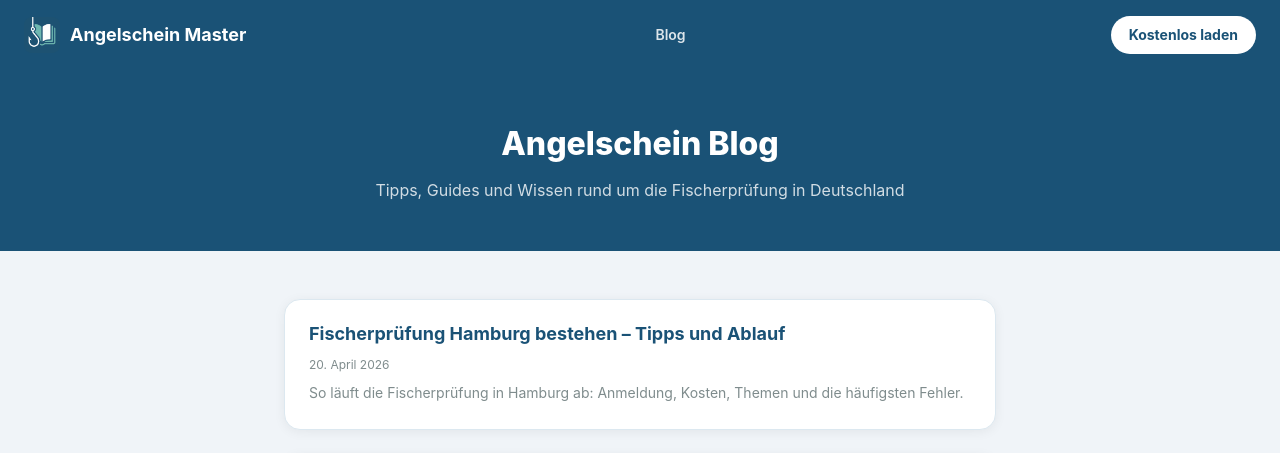
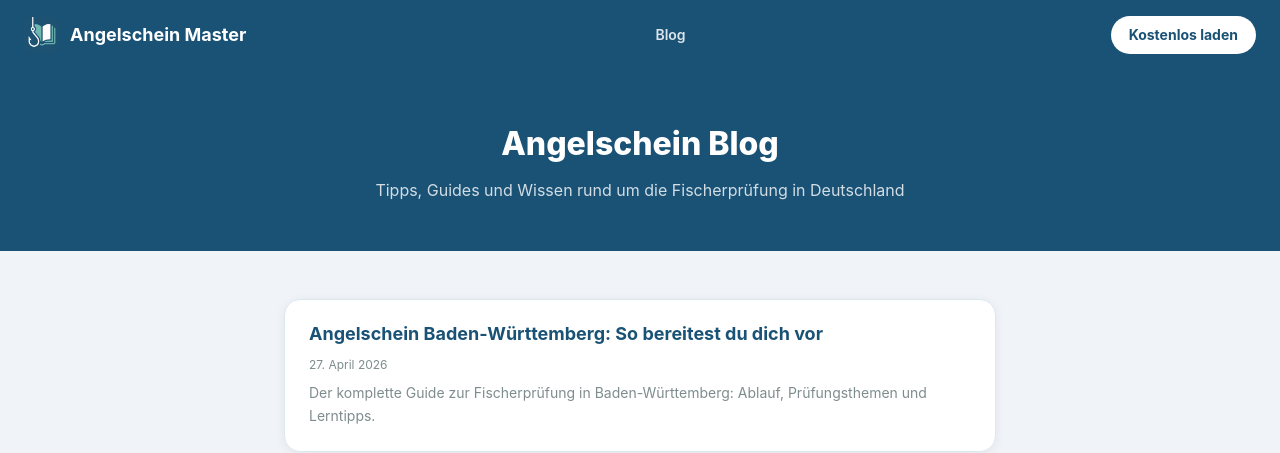
Before and after one commit to ku3ub/angelschein-website, a Jekyll site: the page built from blog/index.html, in a window 1280 px wide. Shown: the top 453 px of the page. Built offline with Jekyll 4.4.1, drawn with Linux system fonts in a browser that asks for light colours; part of the change alters nothing that is shown; grey boxes are pictures that could not be loaded.

Commit message:
chore: auto-publish weekly blog post

```diff
--- a/_data/post-queue.json
+++ b/_data/post-queue.json
@@ -22,13 +22,15 @@
     "filename": "_posts/2026-04-20-fischerprufung-hamburg.md"
   },
   {
-    "status": "pending",
+    "status": "published",
     "title": "Angelschein Baden-Württemberg: So bereitest du dich vor",
     "slug": "angelschein-baden-wurttemberg",
     "primaryKeyword": "Angelschein Baden-Württemberg",
     "secondaryKeywords": ["Fischerprüfung Baden-Württemberg", "Angelschein BW bestehen", "Angelprüfung Baden-Württemberg"],
     "unsplashQuery": "fishing black forest germany river",
-    "description": "Der komplette Guide zur Fischerprüfung in Baden-Württemberg: Ablauf, Prüfungsthemen und Lerntipps."
+    "description": "Der komplette Guide zur Fischerprüfung in Baden-Württemberg: Ablauf, Prüfungsthemen und Lerntipps.",
+    "publishedDate": "2026-04-27",
+    "filename": "_posts/2026-04-27-angelschein-baden-wurttemberg.md"
   },
   {
     "status": "pending",
--- /dev/null
+++ b/_posts/2026-04-27-angelschein-baden-wurttemberg.md
@@ -0,0 +1,56 @@
+---
+layout: post
+title: "Angelschein Baden-Württemberg: So bereitest du dich vor"
+date: 2026-04-27
+description: "Der komplette Guide zur Fischerprüfung in Baden-Württemberg: Ablauf, Prüfungsthemen und Lerntipps."
+---
+
+Wer in Baden-Württemberg legal angeln möchte, braucht einen gültigen **Angelschein Baden-Württemberg** – und der setzt das Bestehen der Fischerprüfung voraus. Egal ob du an der Donau, am Rhein oder in einem der idyllischen Schwarzwaldbäche deinen Haken auswerfen willst: ohne Schein geht nichts. Dieser Guide erklärt dir Schritt für Schritt, wie du dich auf die Angelprüfung Baden-Württemberg vorbereitest und was dich bei der Prüfung erwartet.
+
+## Voraussetzungen und Anmeldung zur Fischerprüfung Baden-Württemberg
+
+Die Fischerprüfung Baden-Württemberg wird vom jeweiligen Landratsamt deines Wohnorts organisiert. Du kannst dich in der Regel das ganze Jahr über anmelden; Prüfungstermine finden meist mehrmals jährlich statt. Folgendes brauchst du zur Anmeldung:
+
+- **Mindestalter:** 10 Jahre (Kinder unter 14 Jahren benötigen die Zustimmung eines Erziehungsberechtigten)
+- **Ausweisdokument** zur Identifikation
+- **Anmeldegebühr:** Je nach Landkreis zwischen 30 und 60 Euro
+- Ausgefülltes Anmeldeformular, erhältlich beim zuständigen Landratsamt oder online
+
+Nach bestandener Prüfung stellst du beim Landratsamt einen Fischereischein aus – dieser ist in Baden-Württemberg in der Regel fünf Jahre gültig und muss danach verlängert werden. Wer jünger als 18 Jahre ist, erhält zunächst einen Jugendfischereischein.
+
+## Die Prüfungsthemen der Fischerprüfung Baden-Württemberg
+
+Die schriftliche Prüfung zum **Angelschein BW bestehen** erfordert solides Wissen in vier Kernbereichen. Die Prüfung besteht aus einem Multiple-Choice-Test mit rund 60 Fragen; zum Bestehen sind etwa 70 % der Punkte nötig.
+
+**1. Fischkunde**
+Du musst die heimischen Fischarten sicher erkennen und benennen können – darunter Forelle, Äsche, Hecht, Zander, Karpfen und viele weitere. Neben dem Aussehen sind Lebensraum, Schonzeiten und Mindestmaße prüfungsrelevant.
+
+**2. Gerätekunde und Angelpraxis**
+Welche Angelmethoden sind zulässig? Wie funktioniert eine Rolle, und welche Hakengröße ist für welche Fischart geeignet? Grundkenntnisse über Montagen, Köder und verbotene Fangmethoden gehören dazu.
+
+**3. Gewässerkunde und Ökologie**
+Hier geht es um die Ökologie heimischer Gewässer: Sauerstoffgehalt, Wassertemperatur, Gewässerzonierung (von der Forellenregion bis zur Brachsenregion) und der Einfluss menschlicher Eingriffe auf Fischbestände.
+
+**4. Fischerei- und Naturschutzrecht**
+Das Fischereigesetz Baden-Württemberg, das Tierschutzgebot beim Angeln (Waidgerechtigkeit), Schonzeiten sowie Vorschriften zum Umgang mit Fischen – all das wird abgeprüft. Besonders wichtig: das korrekte Töten von Fischen und die Pflicht zum Hegerechtsschein.
+
+## Lerntipps: So bestehst du den Angelschein BW
+
+Viele Prüflinge unterschätzen den Umfang des Lernstoffs. Mit der richtigen Strategie ist die **Angelprüfung Baden-Württemberg** aber gut zu meistern:
+
+- **Früh anfangen:** Plane mindestens vier bis sechs Wochen Vorbereitungszeit ein.
+- **Offizielles Lehrmaterial nutzen:** Der Landesfischereiverband Baden-Württemberg gibt ein anerkanntes Lehrbuch heraus, das alle Prüfungsthemen abdeckt.
+- **Mit Fragen üben:** Prüfungsfragen im Multiple-Choice-Format zu üben ist die effektivste Methode. Du gewöhnst dich an die Fragetypen und erkennst, wo du noch Lücken hast.
+- **Fischarten visualisieren:** Karteikarten mit Bildern der häufigsten Fischarten helfen dabei, Arten und ihre Merkmale dauerhaft zu behalten.
+- **Schwächere Themen gezielt wiederholen:** Fischereirecht wirkt trocken, aber Fehler dort kosten viele Punkte. Investiere ausreichend Zeit in diesen Bereich.
+- **Einen Vorbereitungskurs belegen:** Viele Angelvereine und Fischereiverbände in BW bieten mehrtägige Vorbereitungskurse an – ideal für alle, die lieber gemeinsam lernen.
+
+## Kosten und nächste Schritte nach der Prüfung
+
+Die Gesamtkosten für den Angelschein in Baden-Württemberg setzen sich aus der Prüfungsgebühr (ca. 30–60 €) und der Ausstellungsgebühr für den Fischereischein (ca. 10–20 €) zusammen. Hinzu kommen die Kosten für einen Jahresfischereischein sowie ggf. die Gewässererlaubnis (Erlaubnisschein) des jeweiligen Angelreviers.
+
+Bestandene Prüfung? Glückwunsch! Jetzt kannst du beim Landratsamt deinen Fischereischein beantragen, Mitglied in einem Angelverein werden und Erlaubnisscheine für Gewässer in ganz Baden-Württemberg lösen.
+
+---
+
+Für eine effektive Prüfungsvorbereitung empfiehlt sich die **Angelschein Master App** unter [angel-schein.online](https://angel-schein.online). Die App enthält originalgetreue Übungsfragen für alle deutschen Bundesländer – inklusive Baden-Württemberg – und zeigt dir gezielt, wo du noch nachlernen musst. So gehst du bestens vorbereitet in deine Fischerprüfung.
```
